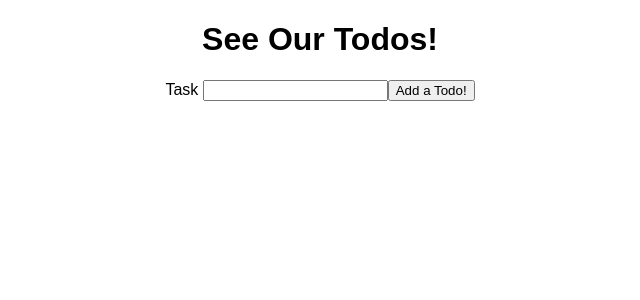
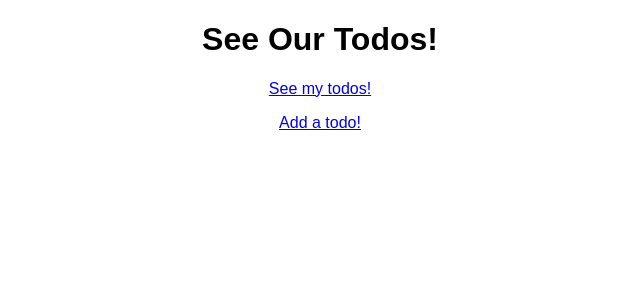
Before and after one commit to neumann11/react-redux-todos, a React (Create React App) app: page /todos in a window 1280 px wide. Shown: the top 300 px of the page, without its empty margins (320-960 px from the left). Built offline with nearby package versions, Linux system fonts and the light colour scheme.

Commit message:
Add React Router, move NewTodoForm to separate file

```diff
--- a/package.json
+++ b/package.json
@@ -6,6 +6,7 @@
     "react": "^16.3.2",
     "react-dom": "^16.3.2",
     "react-redux": "^5.0.7",
+    "react-router-dom": "^4.2.2",
     "react-scripts": "1.1.4",
     "redux": "^4.0.0"
   },
--- a/src/App.js
+++ b/src/App.js
@@ -1,13 +1,21 @@
 import React, { Component } from 'react';
 import './App.css';
 import TodoList from "./TodoList";
+import { Link, Route, Redirect } from "react-router-dom";
 
 class App extends Component {
   render() {
     return (
       <div className="App">
         <h1>See Our Todos!</h1>
-        <TodoList />
+        <p>
+        <Link to="/todos">See my todos!</Link>
+        </p>
+        <p>
+          <Link to="/todos/new">Add a todo!</Link>
+        </p>
+        <Route path="/todos" component={TodoList}/>
+        <Route exact path="/" render={() => <Redirect to="/todos" />} />
       </div>
     );
   }
--- /dev/null
+++ b/src/NewTodoForm.js
@@ -0,0 +1,35 @@
+import React, {Component} from "react";
+
+export default class NewTodoForm extends Component {
+  constructor(props){
+    super(props)
+    this.handleSubmit = this.handleSubmit.bind(this);
+    this.handleChange = this.handleChange.bind(this);
+    this.state = {
+      task: ""
+    };
+  }
+
+  handleSubmit(e){
+    e.preventDefault();
+    this.props.handleSubmit(this.state.task);
+    e.target.reset();
+    this.props.history.push("/todos");
+  }
+
+  handleChange(e){
+    this.setState({
+      [e.target.name]: e.target.value
+    })
+  }
+
+  render() {
+    return (
+      <form onSubmit = {this.handleSubmit}>
+        <label htmlFor="task">Task </label>
+        <input type="text" name="task" id="task" onChange={this.handleChange} />
+        <button>Add a Todo!</button>
+      </form>
+    );
+  }
+}
--- a/src/TodoList.js
+++ b/src/TodoList.js
@@ -1,29 +1,18 @@
 import React, { Component } from 'react';
 import Todo from "./Todo"
+import NewTodoForm from "./NewTodoForm"
 import { connect } from 'react-redux';
 import { addTodo, removeTodo } from "./actionCreators";
+import { Route } from "react-router-dom";
 
 class TodoList extends Component {
   constructor(props) {
     super(props);
-    this.handleSubmit = this.handleSubmit.bind(this);
-    this.handleChange = this.handleChange.bind(this);
-    // this.removeTodo = this.removeTodo.bind(this);
-    this.state = {
-      task: ""
-    }
+    this.handleAdd = this.handleAdd.bind(this);
   }
 
-  handleSubmit(e){
-    e.preventDefault();
-    this.props.addTodo(this.state.task);
-    e.target.reset();
-  }
-
-  handleChange(e){
-    this.setState({
-      [e.target.name]: e.target.value
-    })
+  handleAdd(val){
+    this.props.addTodo(val); //func that dispatches actiom
   }
 
   removeTodo(id){
@@ -31,7 +20,6 @@ class TodoList extends Component {
   }
 
   render(){
-    debugger;
     let todos = this.props.todos.map((val, index) => (
       <Todo
         removeTodo={this.removeTodo.bind(this, val.id)}
@@ -40,20 +28,16 @@ class TodoList extends Component {
       />
     ));
     return (
-        <div>
-          <form onSubmit = {this.handleSubmit}>
-            <label htmlFor="task">Task </label>
-            <input
-              type="text"
-              name="task"
-              id="task"
-              onChange={this.handleChange}
-            />
-            <button>Add a Todo!</button>
-          </form>
-          <ul>{todos}</ul>
-        </div>
-    )
+      <div>
+        <Route
+          path="/todos/new"
+          component={props => (
+          <NewTodoForm {...props} handleSubmit={this.handleAdd} />
+          )}
+        />
+        <Route exact path="/todos" component={() => <div>{todos}</div>} />
+      </div>
+    );
   }
 }
 
--- a/src/index.js
+++ b/src/index.js
@@ -6,6 +6,8 @@ import registerServiceWorker from './registerServiceWorker';
 import { createStore} from 'redux'; // Redux.createStore
 import rootReducer from "./rootReducer";
 import { Provider } from "react-redux";
+import { BrowserRouter } from "react-router-dom";
+
 
 const store = createStore(
   rootReducer,
@@ -14,7 +16,9 @@ const store = createStore(
 
 ReactDOM.render(
   <Provider store={store}>
-      <App />
+      <BrowserRouter>
+        <App />
+      </BrowserRouter>
     </Provider>,
     document.getElementById('root')
   );
```
Also changed, not shown: 1 other file (tests, documents, lock files or other folders).
